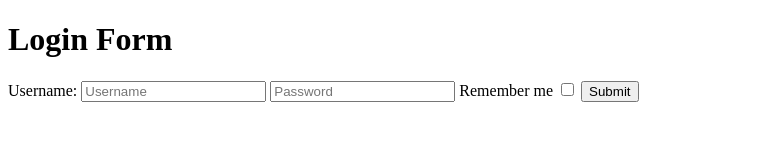
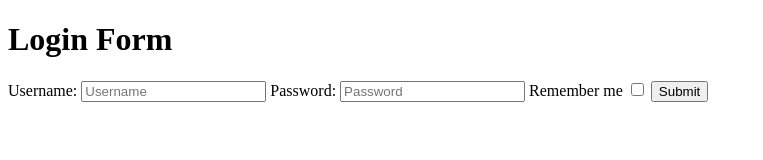
Before and after one commit to acciojob/remember-me-login-form-ShemeerCoder-01, a website: page main.html in a window 1280 px wide. Shown: the whole page, without its empty margins (0-763 px from the left). Drawn offline with Linux system fonts and the light colour scheme.

Commit message:
created a submission

```diff
--- a/main.html
+++ b/main.html
@@ -11,7 +11,7 @@
 	<form id="form">
 		<label for="username">Username: </label>
 		<input id="username" type="text" placeholder="Username">
-<!-- 		<label for="password">Password: </label> -->
+		<label for="password">Password: </label>
 		<input id="password" type="password" placeholder="Password">
 		<label>Remember me</label>
 		<input id="checkbox" type="checkbox">
```
